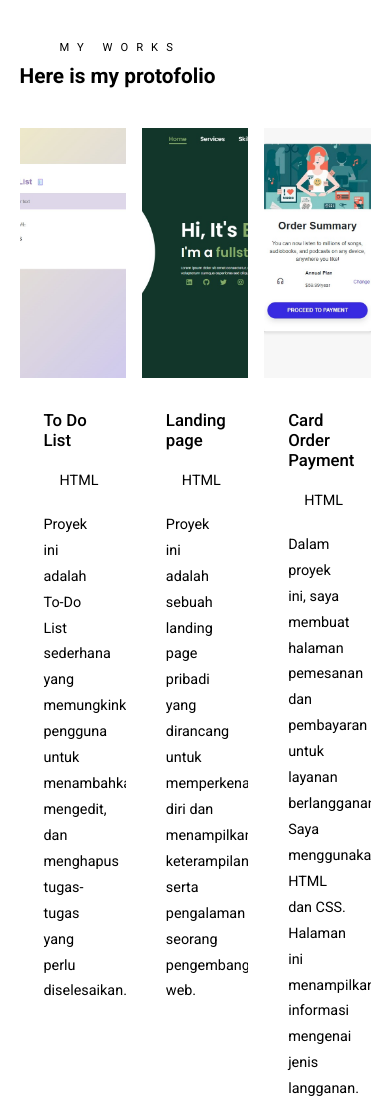
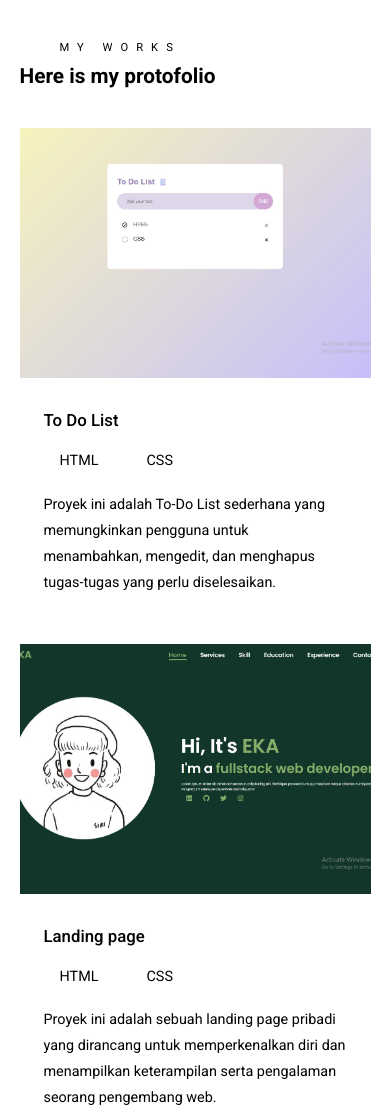
Before and after one commit to ekazahrosafitri/ekazahrosafitri, a plain HTML site: page index.html in a window 390 px wide. Shown: the part 600-1714 px from the top of the page. Drawn offline with Linux system fonts and the light colour scheme.

Commit message:
Update responsive.css

```diff
--- a/responsive.css
+++ b/responsive.css
@@ -59,7 +59,7 @@
     }
     /* End of Navigation */
     .grid-3{
-        grid-template-columns: 1fr 1fr 1fr;
+        grid-template-columns: 1fr;
     }
     :root {
       --sectionPadding: 4rem 0;
@@ -124,4 +124,7 @@
     .pre-title {
       font-size: 0.7rem;
     }
+    .grid-3{
+      grid-template-columns: 1fr;
+     }
   }
```
